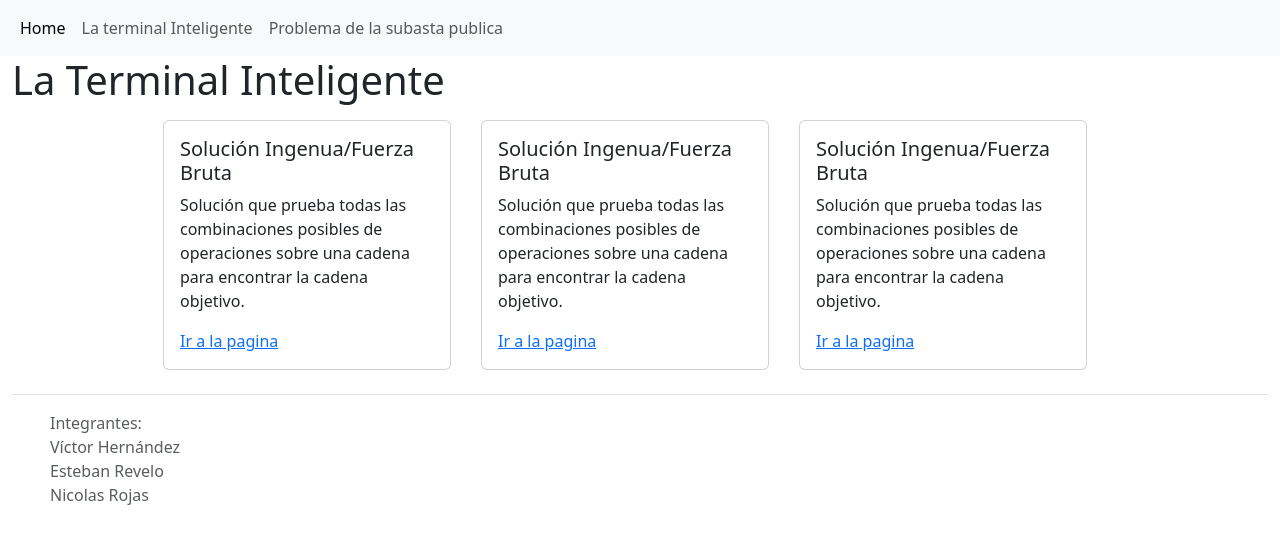
After one commit to NiMenRo/Proyecto-I-ADA, a Django app: page /terminal/ in a window 1280 px wide. The commit adds this page. Shown: the top 544 px of the page. Run offline with Django 5.2, Linux system fonts and the light colour scheme; some libraries are stand-ins or nearby versions.

Commit message:
nav menu, items y rutas iniciales

```diff
--- a/proyecto/templates/hello.html
+++ /dev/null
@@ -1,2 +0,0 @@
-
-<h1>Hello</h1>
--- a/proyecto/templates/layout/base.html
+++ b/proyecto/templates/layout/base.html
@@ -12,8 +12,8 @@
       <div class="collapse navbar-collapse" id="navbarNavAltMarkup">
         <div class="navbar-nav">
           <a class="nav-link active" aria-current="page" href="/">Home</a>
-          <a class="nav-link" href="/terminal">La terminal Inteligente</a>
-          <a class="nav-link" href="/yo">Problema de la subasta publica</a>
+          <a class="nav-link" href="{% url 'terminal_home' %}">La terminal Inteligente</a>
+          <a class="nav-link" href="{% url 'subasta_home' %}">Problema de la subasta publica</a>
         </div>
       </div>
     </div>
--- /dev/null
+++ b/proyecto/templates/terminal_home.html
@@ -0,0 +1,37 @@
+{% extends 'layout/base.html' %}
+
+{% block content %}
+
+<h1>La Terminal Inteligente</h1>
+
+<div class="mt-3 d-flex align-items-center justify-content-center" >
+    <div class="card" style="width: 18rem; margin-right: 30px;">
+        <div class="card-body">
+          <h5 class="card-title">Solución Ingenua/Fuerza Bruta</h5>
+          <!--   -->
+          <p class="card-text">Solución que prueba todas las combinaciones posibles de operaciones sobre una cadena para encontrar la cadena objetivo.</p>
+          <a href="#" class="card-link">Ir a la pagina</a>
+        </div>
+    </div>
+
+    <div class="card" style="width: 18rem; margin-right: 30px;">
+        <div class="card-body">
+          <h5 class="card-title">Solución Ingenua/Fuerza Bruta</h5>
+          <!--   -->
+          <p class="card-text">Solución que prueba todas las combinaciones posibles de operaciones sobre una cadena para encontrar la cadena objetivo.</p>
+          <a href="#" class="card-link">Ir a la pagina</a>
+        </div>
+    </div>
+
+    <div class="card" style="width: 18rem; margin-right: 30px;">
+        <div class="card-body">
+          <h5 class="card-title">Solución Ingenua/Fuerza Bruta</h5>
+          <!--   -->
+          <p class="card-text">Solución que prueba todas las combinaciones posibles de operaciones sobre una cadena para encontrar la cadena objetivo.</p>
+          <a href="#" class="card-link">Ir a la pagina</a>
+        </div>
+    </div>
+
+</div>
+
+{% endblock %}
--- a/proyecto/urls.py
+++ b/proyecto/urls.py
@@ -2,5 +2,7 @@ from django.urls import path
 from . import views
 
 urlpatterns = [
-    path('', views.index),
+    path('', views.index, name='index'),
+    path('terminal/', views.terminal_home, name='terminal_home'),
+    path('subasta/', views.subasta_home, name='subasta_home'),
 ]
--- a/proyecto/views.py
+++ b/proyecto/views.py
@@ -6,3 +6,11 @@ from django.http import HttpResponse
 # Pagina de inicio
 def index(request):
     return render(request, 'index.html', {'title': 'Hello','username': 'David', 'password': '1234'})
+
+
+
+def terminal_home(request):
+    return render(request, 'terminal_home.html', {'title': 'Terminal Inteligente','username': 'David', 'password': '1234'})
+
+def subasta_home(request):
+    return render(request, 'subasta_home.html', {'title': 'Subasta Inteligente','username': 'David', 'password': '1234'})
```
Also changed, not shown: proyecto/templates/subasta_home.html (added).
